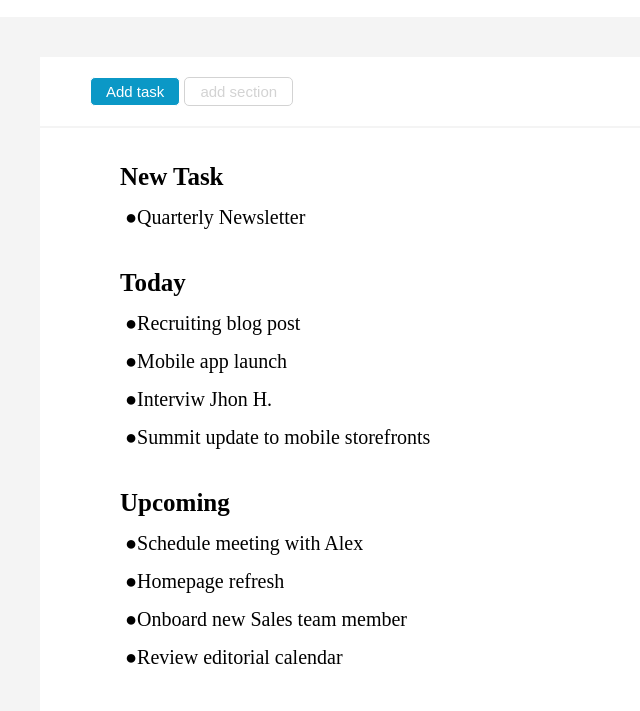
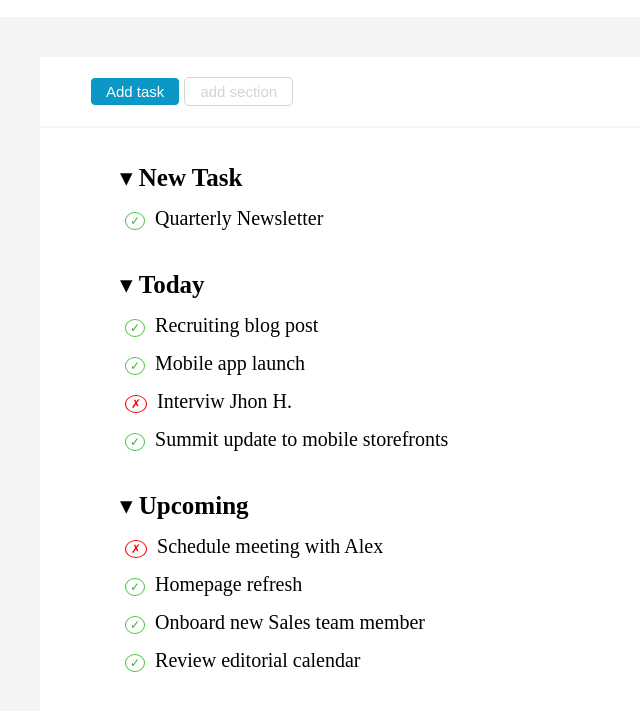
Before and after one commit to Francesco-Alquati/html-css-toboolist, a plain HTML site: page index.html in a window 1280 px wide. Shown: the part 93-804 px from the top of the page, without its empty margins (0-640 px from the left). Drawn offline with Linux system fonts and the light colour scheme.

Commit message:
[UPD] added entites into unordered list

```diff
--- a/css/style.css
+++ b/css/style.css
@@ -62,9 +62,6 @@ h2{
 ul {
     list-style-type: none;
     }
-.fontsize-25{
-    font-size: 25px;
-}
 .ml-80{
     margin-left: 80px;
 }
@@ -79,4 +76,25 @@ ul {
 .li-principali{
     padding: 10px 0;
     margin: 5px 0px;
+    font-size: 25px;
 }
+.spunta{
+    font-size: 12px;
+    padding: 1px 4px;
+    color: rgb(52, 176, 52);
+    border-radius: 50%;
+    margin-right: 10px;
+}
+.green{
+    border: 1px solid rgb(72, 195, 72);
+}
+.red{
+    border: 1px solid red;
+}
+.ics{
+    font-size: 12px;
+    padding: 1px 5px;
+    color: red;
+    border-radius: 50%;
+    margin-right: 10px;
+}
--- a/index.html
+++ b/index.html
@@ -21,28 +21,28 @@
             </div>
             <div class="bg-white">
                 <ul class="ml-80 py-20">
-                    <li class="li-principali">
-                        <strong class="fontsize-25">New Task</strong>
+                    <li class="li-principali">&#9662;
+                        <strong>New Task</strong>
                         <ul>
-                            <li class="li-secondari"><span class="circle green">&#9679;</span>Quarterly Newsletter</li>
+                            <li class="li-secondari"><span class="spunta green">&#10003;</span>Quarterly Newsletter</li>
                         </ul>
                     </li>
-                    <li class="li-principali">
-                        <strong class="fontsize-25">Today</strong>
+                    <li class="li-principali">&#9662;
+                        <strong>Today</strong>
                         <ul>
-                            <li class="li-secondari"><span class="circle green">&#9679;</span>Recruiting blog post</li>
-                            <li class="li-secondari"><span class="circle green">&#9679;</span>Mobile app launch</li>
-                            <li class="li-secondari"><span class="circle red">&#9679;</span>Interviw Jhon H.</li>
-                            <li class="li-secondari"><span class="circle green">&#9679;</span>Summit update to mobile storefronts</li>
+                            <li class="li-secondari"><span class="spunta green">&#10003;</span>Recruiting blog post</li>
+                            <li class="li-secondari"><span class="spunta green">&#10003;</span>Mobile app launch</li>
+                            <li class="li-secondari"><span class="ics red">&#10007;</span>Interviw Jhon H.</li>
+                            <li class="li-secondari"><span class="spunta green">&#10003;</span>Summit update to mobile storefronts</li>
                         </ul>
                     </li>
-                    <li class="li-principali">
-                        <strong class="fontsize-25">Upcoming</strong>
+                    <li class="li-principali">&#9662;
+                        <strong>Upcoming</strong>
                         <ul>
-                            <li class="li-secondari"><span class="circle red">&#9679;</span>Schedule meeting with Alex</li>
-                            <li class="li-secondari"><span class="circle green">&#9679;</span>Homepage refresh</li>
-                            <li class="li-secondari"><span class="circle green">&#9679;</span>Onboard new Sales team member</li>
-                            <li class="li-secondari"><span class="circle green">&#9679;</span>Review editorial calendar</li>
+                            <li class="li-secondari"><span class="ics red">&#10007;</span>Schedule meeting with Alex</li>
+                            <li class="li-secondari"><span class="spunta green">&#10003;</span>Homepage refresh</li>
+                            <li class="li-secondari"><span class="spunta green">&#10003;</span>Onboard new Sales team member</li>
+                            <li class="li-secondari"><span class="spunta green">&#10003;</span>Review editorial calendar</li>
                         </ul>
 
                     </li>
```
